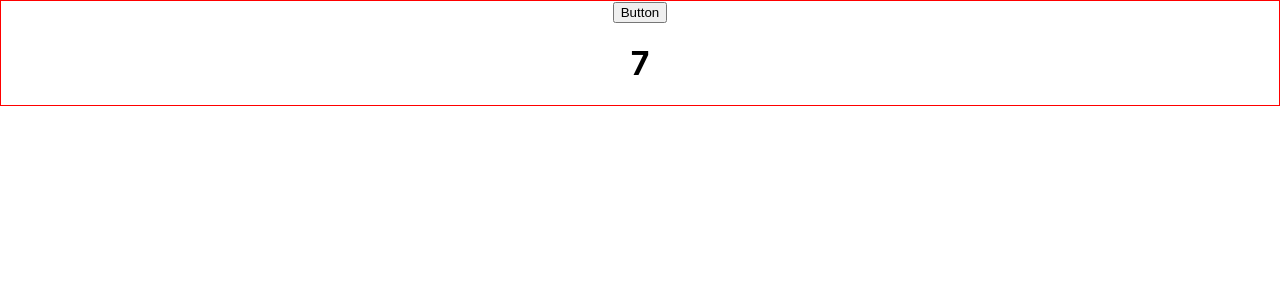
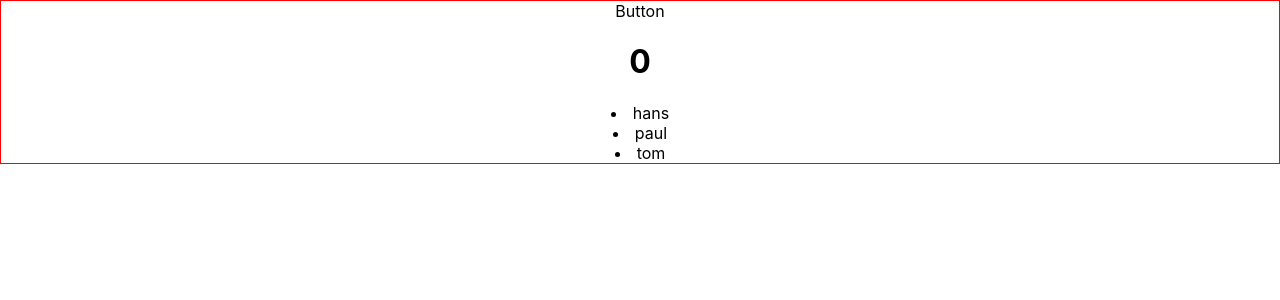
Before and after one commit to christianheyn/temp-react, a React (Create React App) app: page / in a window 1280 px wide. Shown: the top 300 px of the page. Built offline with nearby package versions, Linux system fonts and the light colour scheme.

Commit message:
eslint barrierefreiheit

```diff
--- a/src/App.js
+++ b/src/App.js
@@ -6,22 +6,32 @@ import { Counter } from './react-components/Counter';
 import { Layout } from './react-components/Layout';
 
 
+const data = [
+    { name: 'hans', id: 0 },
+    { name: 'paul', id: 1 },
+    { name: 'tom',  id: 2},
+]
+const Name = ({ name }) => {
+    return <li>{name}</li>
+}
+
 const App = () => {
     const [count, setCount] = useState(0);
     const handleClick = () => setCount(count + 1);
 
-    useEffect(() => {
-        window.setInterval(handleClick, 1000);
-        return function cleanup() {
-            window.clearInterval(handleClick, 1000);
-        }
-    })
+    // useEffect(() => {
+    //     window.setInterval(handleClick, 1000);
+    //     return function cleanup() {
+    //         window.clearInterval(handleClick, 1000);
+    //     }
+    // })
 
     return (
         <div className="App">
             <Layout>
                 <Button className="test" onClick={handleClick} />
                 <Counter count={count} />
+                { data.map(Name) }
             </Layout>
         </div>
     );
--- a/src/react-components/Button.js
+++ b/src/react-components/Button.js
@@ -11,12 +11,15 @@ export const Button = (props) => {
     });
 
     return (
-        <button
+        <div
             className={buttonClassName}
             onClick={props.onClick}
+            onKeyDown={props.onClick}
+            role="button"
+            tabIndex="0"
         >
             Button
-        </button>
+        </div>
     );
 }
 
```
